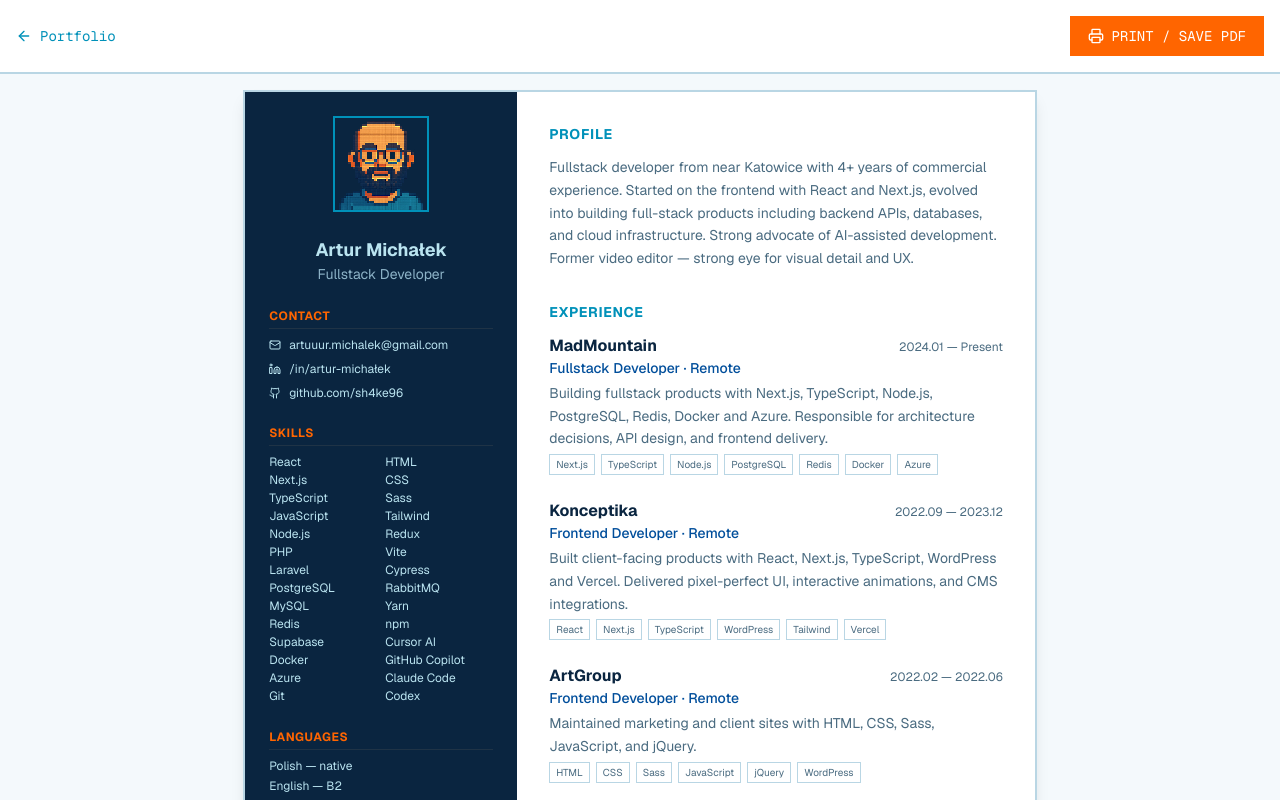
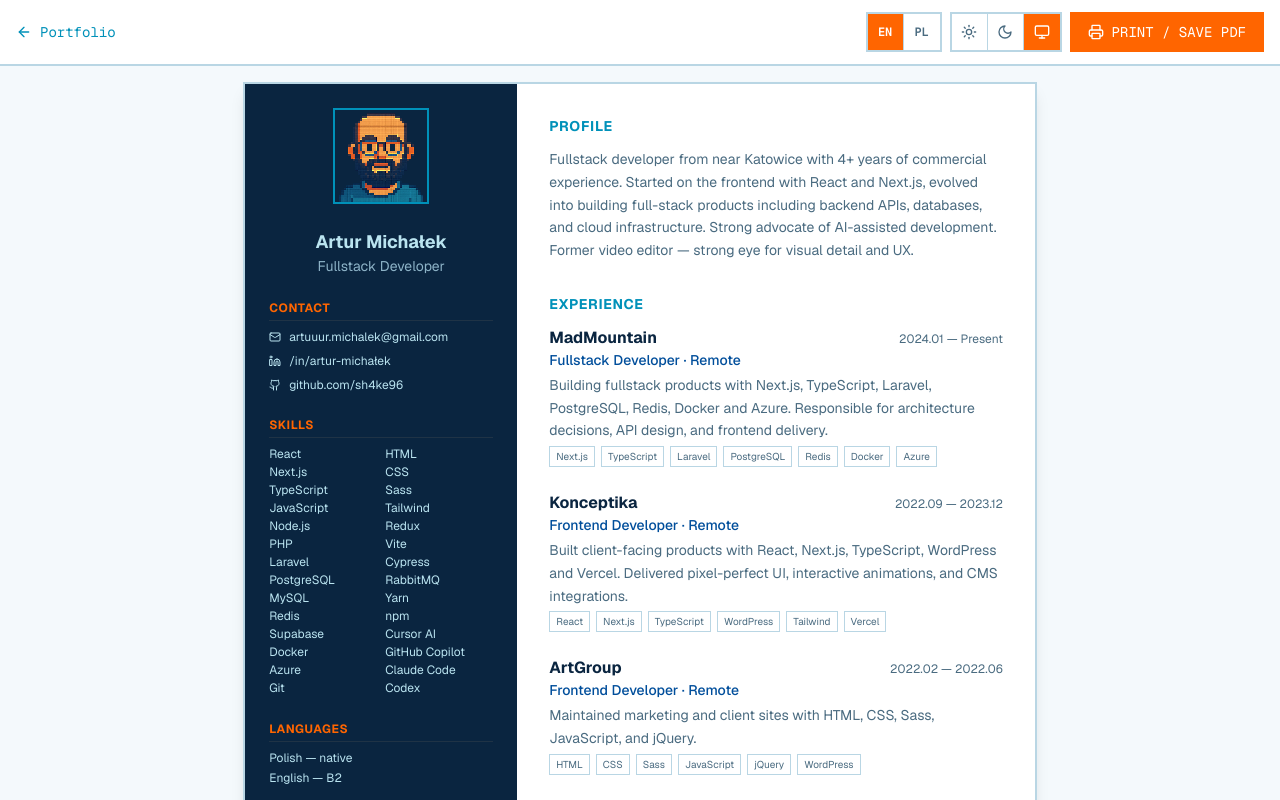
Before and after one commit to Sh4ke96/portfolio-project, a Next.js app: page /cv in a window 1280 px wide. Shown: the top 800 px of the page. Built offline with nearby package versions, Linux system fonts and the light colour scheme.

Commit message:
add darkMode into portfolio page

```diff
--- a/app/cv/page.tsx
+++ b/app/cv/page.tsx
@@ -6,6 +6,8 @@ import Link from "next/link";
 import { Printer, ArrowLeft, Mail, Linkedin, Github } from "lucide-react";
 import { useLanguage } from "@/lib/i18n";
 import { quests } from "@/lib/data";
+import { LanguageToggle } from "@/components/language-toggle";
+import { ThemeToggle } from "@/components/theme-toggle";
 
 const CV_SKILLS = [
   "React", "Next.js", "TypeScript", "JavaScript",
@@ -22,31 +24,39 @@ export default function CvPage() {
   const { t, lang } = useLanguage();
 
   return (
-    <div className="cv-print-area min-h-screen bg-[#f4f9fc] text-[#0a2540]">
-      <div className="cv-no-print border-b-2 border-[#b9d6e4] bg-white px-4 py-4">
-        <div className="mx-auto flex max-w-[1600px] items-center justify-between">
+    <div className="cv-print-area min-h-screen bg-background text-foreground">
+
+      {/* ── Toolbar (hidden on print) ─────────────────────────────────── */}
+      <div className="cv-no-print border-b-2 border-border bg-card px-4 py-3">
+        <div className="mx-auto flex max-w-[1600px] items-center justify-between gap-3">
           <Link
             href="/"
-            className="inline-flex items-center gap-2 font-mono text-sm text-[#0091b9] hover:underline"
+            className="inline-flex items-center gap-2 font-mono text-sm text-primary hover:underline"
           >
             <ArrowLeft size={16} />
             Portfolio
           </Link>
+
+          <div className="flex items-center gap-2">
+            <LanguageToggle />
+            <ThemeToggle />
             <button
               type="button"
               onClick={() => window.print()}
-            className="inline-flex items-center gap-2 border-2 border-[#ff6500] bg-[#ff6500] px-4 py-2 font-mono text-sm text-white"
+              className="inline-flex items-center gap-2 border-2 border-accent bg-accent px-4 py-2 font-mono text-sm text-accent-foreground transition-transform hover:-translate-y-0.5"
             >
               <Printer size={16} />
               {t.cv.print}
             </button>
           </div>
         </div>
+      </div>
 
+      {/* ── CV sheet ─────────────────────────────────────────────────── */}
       <div className="mx-auto max-w-[1600px] p-4 print:p-0">
-        <div className="cv-sheet mx-auto flex overflow-hidden border-2 border-[#b9d6e4] bg-white shadow-lg print:shadow-none">
+        <div className="cv-sheet mx-auto flex overflow-hidden border-2 border-border bg-card shadow-lg print:shadow-none">
 
-          {/* Sidebar */}
+          {/* Sidebar — intentionally dark navy in all modes */}
           <aside className="cv-block w-[72mm] shrink-0 bg-[#0a2540] p-6 text-[#bae4f0]">
             <div className="mb-6 flex justify-center">
               <Image
@@ -138,39 +148,40 @@ export default function CvPage() {
             </section>
           </aside>
 
-          {/* Main */}
-          <main className="flex-1 p-8">
+          {/* Main content */}
+          <main className="flex-1 bg-card p-8 text-foreground">
+
             <section className="cv-block mb-8">
-              <h2 className="mb-3 text-sm font-bold uppercase tracking-wider text-[#0091b9]">
+              <h2 className="mb-3 text-sm font-bold uppercase tracking-wider text-primary">
                 {t.cv.profile}
               </h2>
-              <p className="text-sm leading-relaxed text-[#4a6b80]">
+              <p className="text-sm leading-relaxed text-muted-foreground">
                 {t.cv.profileText}
               </p>
             </section>
 
             <section className="cv-block mb-8">
-              <h2 className="mb-3 text-sm font-bold uppercase tracking-wider text-[#0091b9]">
+              <h2 className="mb-3 text-sm font-bold uppercase tracking-wider text-primary">
                 {t.cv.experience}
               </h2>
               <div className="space-y-6">
                 {quests.map((job) => (
                   <div key={`${job.company}-${job.period}`}>
                     <div className="flex flex-wrap items-baseline justify-between gap-2">
-                      <h3 className="font-bold">{job.company}</h3>
-                      <span className="text-xs text-[#4a6b80]">{job.period}</span>
+                      <h3 className="font-bold text-foreground">{job.company}</h3>
+                      <span className="text-xs text-muted-foreground">{job.period}</span>
                     </div>
-                    <p className="mb-1 text-sm font-medium text-[#004e9b]">
+                    <p className="mb-1 text-sm font-medium text-secondary">
                       {job.role} · {job.location}
                     </p>
-                    <p className="mb-1 text-sm leading-relaxed text-[#4a6b80]">
+                    <p className="mb-1 text-sm leading-relaxed text-muted-foreground">
                       {job.description[lang]}
                     </p>
                     <div className="flex flex-wrap gap-1.5">
                       {job.tech.map((tech) => (
                         <span
                           key={tech}
-                          className="border border-[#b9d6e4] px-1.5 py-0.5 text-[10px] text-[#4a6b80]"
+                          className="border border-border px-1.5 py-0.5 text-[10px] text-muted-foreground"
                         >
                           {tech}
                         </span>
@@ -182,17 +193,17 @@ export default function CvPage() {
             </section>
 
             <section className="cv-block mb-8">
-              <h2 className="mb-3 text-sm font-bold uppercase tracking-wider text-[#0091b9]">
+              <h2 className="mb-3 text-sm font-bold uppercase tracking-wider text-primary">
                 {t.cv.education}
               </h2>
-              <p className="text-sm text-[#4a6b80]">{t.cv.educationText}</p>
+              <p className="text-sm text-muted-foreground">{t.cv.educationText}</p>
             </section>
 
-            <section className="cv-block mt-auto border-t border-[#b9d6e4] pt-4">
-              <h2 className="mb-1 text-[10px] font-bold uppercase tracking-wider text-[#8db3c7]">
+            <section className="cv-block mt-auto border-t border-border pt-4">
+              <h2 className="mb-1 text-[10px] font-bold uppercase tracking-wider text-muted-foreground">
                 {t.cv.gdprTitle}
               </h2>
-              <p className="text-[9px] leading-relaxed text-[#8db3c7]">
+              <p className="text-[9px] leading-relaxed text-muted-foreground">
                 {t.cv.gdprText}
               </p>
             </section>
--- a/components/navbar.tsx
+++ b/components/navbar.tsx
@@ -51,7 +51,7 @@ export function Navbar() {
           <ThemeToggle />
           <Link
             href="/cv"
-            className="flex h-9 items-center gap-2 border-2 border-accent bg-accent px-3 font-mono text-sm text-accent-foreground shadow-[4px_4px_0_0_var(--navy)] transition-transform hover:-translate-y-0.5"
+            className="flex h-9 items-center gap-2 border-2 border-accent bg-accent px-3 font-mono text-sm text-accent-foreground shadow-[4px_4px_0_0_var(--color-navy)] transition-transform hover:-translate-y-0.5"
           >
             <FileDown size={14} />
             {t.nav.cv}
--- a/components/scroll-to-top.tsx
+++ b/components/scroll-to-top.tsx
@@ -17,7 +17,7 @@ export function ScrollToTop() {
       type="button"
       onClick={() => window.scrollTo({ top: 0, behavior: "smooth" })}
       aria-label="Scroll to top"
-      className={`cv-no-print fixed bottom-6 right-6 z-50 border-2 border-border bg-card p-3 text-foreground shadow-[4px_4px_0_0_var(--accent)] transition-all hover:-translate-y-1 hover:border-accent hover:bg-accent hover:text-accent-foreground ${
+      className={`cv-no-print fixed bottom-6 right-6 z-50 border-2 border-border bg-card p-3 text-foreground shadow-[4px_4px_0_0_var(--color-accent)] transition-all hover:-translate-y-1 hover:border-accent hover:bg-accent hover:text-accent-foreground ${
         visible ? "translate-y-0 opacity-100" : "pointer-events-none translate-y-4 opacity-0"
       }`}
     >
--- a/components/sections/hero.tsx
+++ b/components/sections/hero.tsx
@@ -30,7 +30,7 @@ export function HeroSection() {
         className="absolute inset-0 opacity-5"
         style={{
           backgroundImage:
-            "linear-gradient(var(--primary) 1px, transparent 1px), linear-gradient(90deg, var(--primary) 1px, transparent 1px)",
+            "linear-gradient(var(--color-primary) 1px, transparent 1px), linear-gradient(90deg, var(--color-primary) 1px, transparent 1px)",
           backgroundSize: "20px 20px",
         }}
       />
--- a/components/sections/tech-stack.tsx
+++ b/components/sections/tech-stack.tsx
@@ -17,7 +17,7 @@ const GROUP_ICONS = {
 
 function TechTile({ item }: { item: TechItem }) {
   return (
-    <div className="flex flex-col items-center gap-2 border-2 border-border bg-card p-4 transition-all hover:-translate-y-1 hover:border-accent hover:shadow-[4px_4px_0_0_var(--accent)]">
+    <div className="flex flex-col items-center gap-2 border-2 border-border bg-card p-4 transition-all hover:-translate-y-1 hover:border-accent hover:shadow-[4px_4px_0_0_var(--color-accent)]">
       <div className="relative h-10 w-10">
         <Image
           src={item.icon}
--- a/lib/data.ts
+++ b/lib/data.ts
@@ -49,10 +49,10 @@ export const quests: Quest[] = [
     period: "2024.01 — Present",
     location: "Remote",
     description: {
-      en: "Building fullstack products with Next.js, TypeScript, Node.js, PostgreSQL, Redis, Docker and Azure. Responsible for architecture decisions, API design, and frontend delivery.",
-      pl: "Budowanie aplikacji fullstack w Next.js, TypeScript, Node.js, PostgreSQL, Redis, Docker i Azure. Odpowiedzialny za decyzje architektoniczne, projektowanie API i dostarczanie frontendu.",
+      en: "Building fullstack products with Next.js, TypeScript, Laravel, PostgreSQL, Redis, Docker and Azure. Responsible for architecture decisions, API design, and frontend delivery.",
+      pl: "Budowanie aplikacji fullstack w Next.js, TypeScript, Laravel, PostgreSQL, Redis, Docker i Azure. Odpowiedzialny za decyzje architektoniczne, projektowanie API i dostarczanie frontendu.",
     },
-    tech: ["Next.js", "TypeScript", "Node.js", "PostgreSQL", "Redis", "Docker", "Azure"],
+    tech: ["Next.js", "TypeScript", "Laravel", "PostgreSQL", "Redis", "Docker", "Azure"],
   },
   {
     company: "Konceptika",
--- a/styles/globals.css
+++ b/styles/globals.css
@@ -1,92 +1,78 @@
 @import "tailwindcss";
-@custom-variant dark (&:is(.dark *));
+@custom-variant dark (&:where(.dark, .dark *));
 
-/* Brand palette */
-:root {
-  --teal: #0091b9;
-  --light-blue: #bae4f0;
-  --navy: #004e9b;
-  --orange: #ff6500;
-  --yellow: #ffd500;
+/* ─── Tailwind theme ────────────────────────────────────────────────────────
+   Using @theme (without inline) so utilities reference CSS custom properties
+   via var(). Overriding --color-* in .dark makes dark mode work dynamically.
+───────────────────────────────────────────────────────────────────────────── */
+@theme {
+  /* Brand palette — never change between themes */
+  --color-teal: #0091b9;
+  --color-light-blue: #bae4f0;
+  --color-navy: #004e9b;
+  --color-orange: #ff6500;
+  --color-yellow: #ffd500;
 
-  --background: #f4f9fc;
-  --foreground: #0a2540;
-  --card: #ffffff;
-  --card-foreground: #0a2540;
-  --popover: #ffffff;
-  --popover-foreground: #0a2540;
-  --primary: #0091b9;
-  --primary-foreground: #ffffff;
-  --secondary: #004e9b;
-  --secondary-foreground: #ffffff;
-  --muted: #dceaf2;
-  --muted-foreground: #4a6b80;
-  --accent: #ff6500;
-  --accent-foreground: #ffffff;
-  --destructive: #d62828;
-  --border: #b9d6e4;
-  --input: #dceaf2;
-  --ring: #ff6500;
-  --radius: 0;
-}
+  /* Semantic tokens — light-mode defaults */
+  --color-background: #f4f9fc;
+  --color-foreground: #0a2540;
+  --color-card: #ffffff;
+  --color-card-foreground: #0a2540;
+  --color-popover: #ffffff;
+  --color-popover-foreground: #0a2540;
+  --color-primary: #0091b9;
+  --color-primary-foreground: #ffffff;
+  --color-secondary: #004e9b;
+  --color-secondary-foreground: #ffffff;
+  --color-muted: #dceaf2;
+  --color-muted-foreground: #4a6b80;
+  --color-accent: #ff6500;
+  --color-accent-foreground: #ffffff;
+  --color-destructive: #d62828;
+  --color-border: #b9d6e4;
+  --color-input: #dceaf2;
+  --color-ring: #ff6500;
 
-.dark {
-  --background: #0a0e14;
-  --foreground: #bae4f0;
-  --card: #111820;
-  --card-foreground: #bae4f0;
-  --popover: #111820;
-  --popover-foreground: #bae4f0;
-  --primary: #0091b9;
-  --primary-foreground: #0a0e14;
-  --secondary: #004e9b;
-  --secondary-foreground: #bae4f0;
-  --muted: #1a2332;
-  --muted-foreground: #8db3c7;
-  --accent: #ff6500;
-  --accent-foreground: #0a0e14;
-  --destructive: #ff4444;
-  --border: #1f3346;
-  --input: #1a2332;
-  --ring: #ffd500;
-}
-
-@theme inline {
-  --font-heading: var(--font-pixel), monospace;
+  /* Typography */
   --font-sans: var(--font-geist-sans), ui-sans-serif, system-ui, sans-serif;
   --font-mono: var(--font-geist-mono), ui-monospace, monospace;
   --font-pixel: var(--font-pixel), monospace;
+  --font-heading: var(--font-pixel), monospace;
 
-  --color-teal: var(--teal);
-  --color-light-blue: var(--light-blue);
-  --color-navy: var(--navy);
-  --color-orange: var(--orange);
-  --color-yellow: var(--yellow);
-
-  --color-background: var(--background);
-  --color-foreground: var(--foreground);
-  --color-card: var(--card);
-  --color-card-foreground: var(--card-foreground);
-  --color-popover: var(--popover);
-  --color-popover-foreground: var(--popover-foreground);
-  --color-primary: var(--primary);
-  --color-primary-foreground: var(--primary-foreground);
-  --color-secondary: var(--secondary);
-  --color-secondary-foreground: var(--secondary-foreground);
-  --color-muted: var(--muted);
-  --color-muted-foreground: var(--muted-foreground);
-  --color-accent: var(--accent);
-  --color-accent-foreground: var(--accent-foreground);
-  --color-destructive: var(--destructive);
-  --color-border: var(--border);
-  --color-input: var(--input);
-  --color-ring: var(--ring);
-
-  --radius-lg: var(--radius);
-  --radius-md: var(--radius);
-  --radius-sm: var(--radius);
+  /* Radius — zero = pixel art */
+  --radius-lg: 0;
+  --radius-md: 0;
+  --radius-sm: 0;
 }
 
+/* ─── Dark mode overrides ───────────────────────────────────────────────────
+   Must override the same --color-* names so Tailwind utility classes
+   (bg-background, text-foreground, etc.) pick up the new values at runtime.
+───────────────────────────────────────────────────────────────────────────── */
+.dark {
+  color-scheme: dark;
+
+  --color-background: #0a0e14;
+  --color-foreground: #bae4f0;
+  --color-card: #111820;
+  --color-card-foreground: #bae4f0;
+  --color-popover: #111820;
+  --color-popover-foreground: #bae4f0;
+  --color-primary: #0091b9;
+  --color-primary-foreground: #0a0e14;
+  --color-secondary: #004e9b;
+  --color-secondary-foreground: #bae4f0;
+  --color-muted: #1a2332;
+  --color-muted-foreground: #8db3c7;
+  --color-accent: #ff6500;
+  --color-accent-foreground: #0a0e14;
+  --color-destructive: #ff4444;
+  --color-border: #1f3346;
+  --color-input: #1a2332;
+  --color-ring: #ffd500;
+}
+
+/* ─── Base layer ─────────────────────────────────────────────────────────── */
 @layer base {
   * {
     @apply border-border;
@@ -94,6 +80,11 @@
 
   html {
     @apply scroll-smooth;
+    color-scheme: light;
+  }
+
+  html.dark {
+    color-scheme: dark;
   }
 
   body {
@@ -106,27 +97,27 @@
   }
 }
 
-/* Pixel utilities */
+/* ─── Pixel utilities ────────────────────────────────────────────────────── */
 .pixel-border {
   border: 4px solid;
-  border-image: linear-gradient(to bottom right, var(--teal), var(--navy)) 1;
+  border-image: linear-gradient(to bottom right, var(--color-teal), var(--color-navy)) 1;
   image-rendering: pixelated;
 }
 
 .pixel-box {
   box-shadow:
-    4px 0 0 0 var(--teal),
-    -4px 0 0 0 var(--teal),
-    0 4px 0 0 var(--teal),
-    0 -4px 0 0 var(--teal),
-    4px 4px 0 0 var(--navy),
-    -4px -4px 0 0 var(--light-blue);
+    4px 0 0 0 var(--color-teal),
+    -4px 0 0 0 var(--color-teal),
+    0 4px 0 0 var(--color-teal),
+    0 -4px 0 0 var(--color-teal),
+    4px 4px 0 0 var(--color-navy),
+    -4px -4px 0 0 var(--color-light-blue);
 }
 
 .pixel-glow {
   box-shadow:
-    0 0 10px var(--teal),
-    0 0 20px var(--teal),
+    0 0 10px var(--color-teal),
+    0 0 20px var(--color-teal),
     inset 0 0 5px rgba(0, 145, 185, 0.3);
 }
 
@@ -154,20 +145,14 @@
   -webkit-font-smoothing: none;
 }
 
-/* Animations */
+/* ─── Keyframe animations ────────────────────────────────────────────────── */
 @keyframes avatar-bob {
-  0%,
-  100% {
-    transform: translateY(0) rotate(-1deg);
-  }
-  50% {
-    transform: translateY(-8px) rotate(1deg);
-  }
+  0%, 100% { transform: translateY(0) rotate(-1deg); }
+  50%       { transform: translateY(-8px) rotate(1deg); }
 }
 
 @keyframes avatar-ring {
-  0%,
-  100% {
+  0%, 100% {
     box-shadow:
       0 0 0 0 rgba(0, 145, 185, 0.5),
       0 0 16px 2px rgba(255, 101, 0, 0.25);
@@ -180,62 +165,31 @@
 }
 
 @keyframes twinkle {
-  0%,
-  100% {
-    opacity: 0;
-    transform: scale(0.5);
-  }
-  50% {
-    opacity: 1;
-    transform: scale(1);
-  }
+  0%, 100% { opacity: 0; transform: scale(0.5); }
+  50%       { opacity: 1; transform: scale(1); }
 }
 
 @keyframes blink {
-  0%,
-  50% {
-    opacity: 1;
-  }
-  51%,
-  100% {
-    opacity: 0;
-  }
+  0%, 50%    { opacity: 1; }
+  51%, 100%  { opacity: 0; }
 }
 
 @keyframes float {
-  0%,
-  100% {
-    transform: translateY(0);
-  }
-  50% {
-    transform: translateY(-10px);
-  }
+  0%, 100% { transform: translateY(0); }
+  50%       { transform: translateY(-10px); }
 }
 
-.animate-avatar-bob {
-  animation: avatar-bob 4s ease-in-out infinite;
-}
+.animate-avatar-bob  { animation: avatar-bob  4s   ease-in-out infinite; }
+.animate-avatar-ring { animation: avatar-ring  2.4s ease-in-out infinite; }
+.animate-twinkle     { animation: twinkle      2s   ease-in-out infinite; }
+.cursor-blink        { animation: blink        1s   infinite; }
+.animate-float       { animation: float        3s   ease-in-out infinite; }
 
-.animate-avatar-ring {
-  animation: avatar-ring 2.4s ease-in-out infinite;
-}
-
-.animate-twinkle {
-  animation: twinkle 2s ease-in-out infinite;
-}
-
-.cursor-blink {
-  animation: blink 1s infinite;
-}
-
-.animate-float {
-  animation: float 3s ease-in-out infinite;
-}
-
+/* ─── Layout utilities ───────────────────────────────────────────────────── */
 @utility section-wrapper {
   @apply relative z-10 mx-auto w-full max-w-[1600px] px-5 py-16 sm:px-8 lg:px-10 2xl:px-12;
 }
 
 @utility pixel-card {
-  @apply border-2 border-border bg-card p-6 transition-all hover:-translate-y-1 hover:border-accent hover:shadow-[4px_4px_0_0_var(--accent)];
+  @apply border-2 border-border bg-card p-6 transition-all hover:-translate-y-1 hover:border-accent hover:shadow-[4px_4px_0_0_var(--color-accent)];
 }
```
Also changed, not shown: styles/cv.css (+18 -0 lines). Lines whose indentation alone changed are shown as unchanged.
